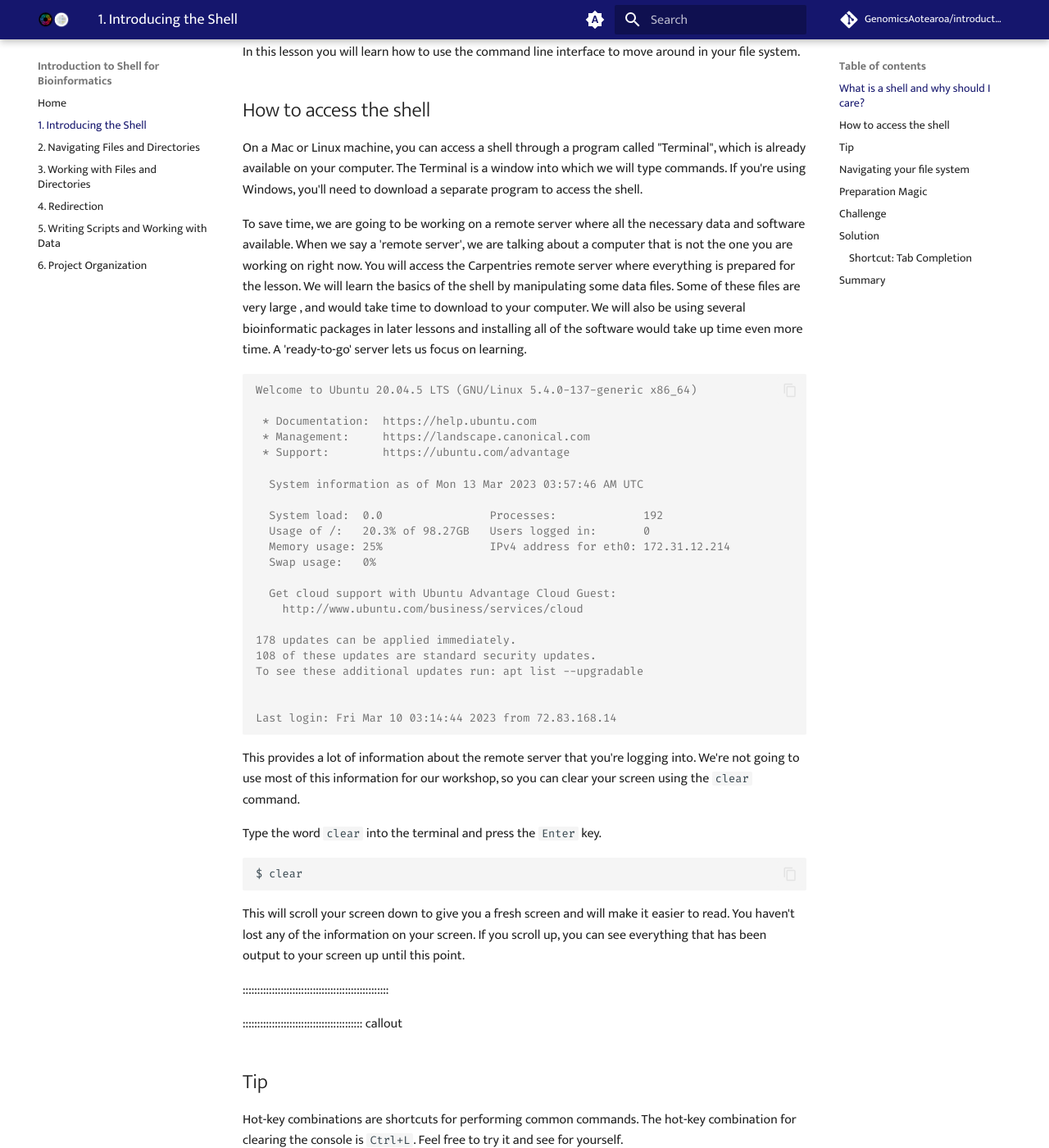
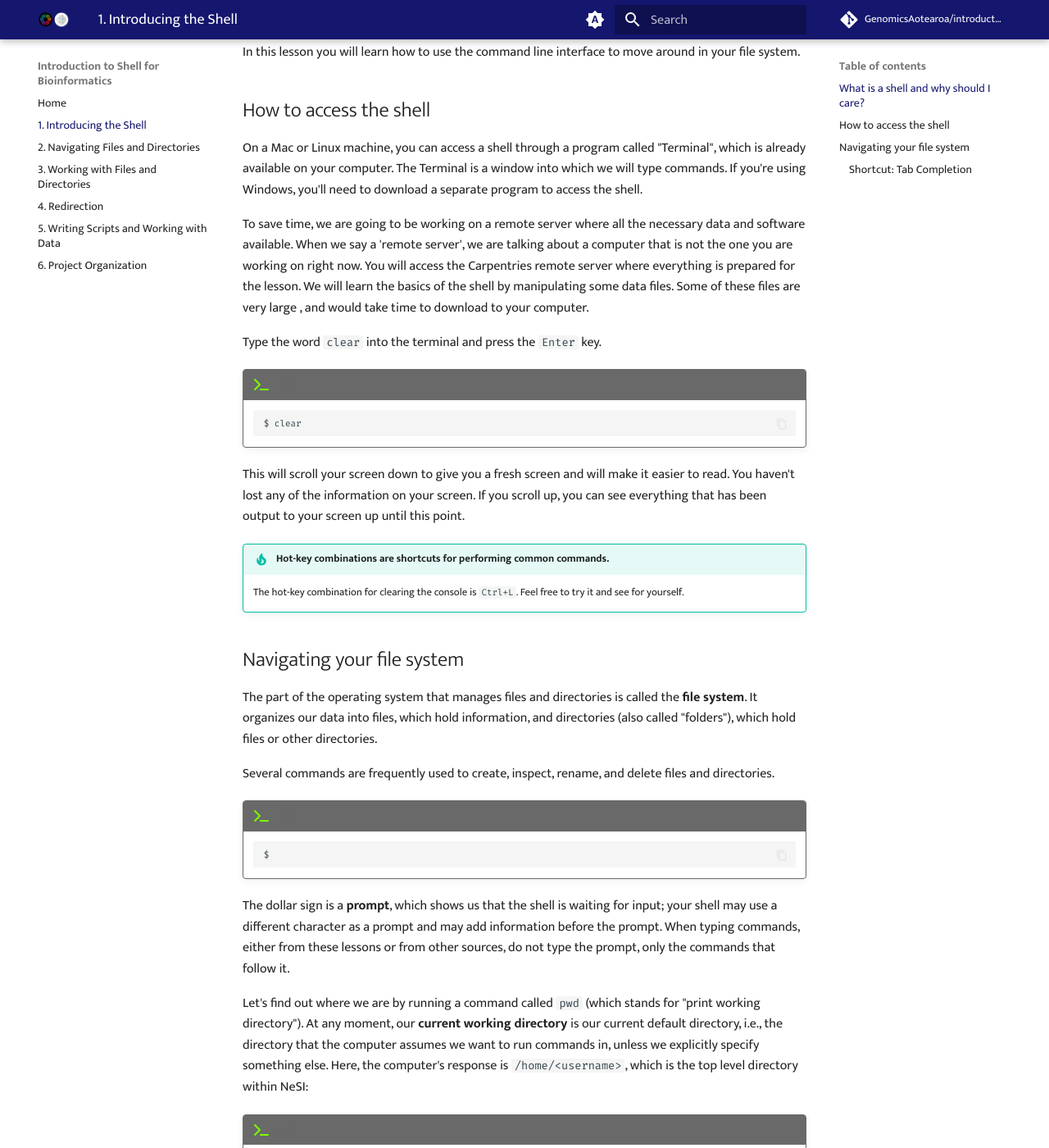
Before and after one commit to GenomicsAotearoa/introduction-to-shell, an MkDocs documentation site: the page built from docs/01-introduction.md, in a window 1280 px wide and 1400 px high, scrolled down 1231 px. Shown: the whole window at 82% size. Built offline with MkDocs 1.6.1 and Material for MkDocs 9.7.7, drawn with Linux system fonts in a browser that asks for light colours; comment, search, counter and statistics services are not loaded; some of the changed text lies outside the part shown.

Commit message:
update episode 1.

````diff
--- a/docs/01-introduction.md
+++ b/docs/01-introduction.md
@@ -56,58 +56,27 @@
 You will access the Carpentries remote server where everything is prepared for the lesson.
 We will learn the basics of the shell by manipulating some data files. Some of these files are very large
 , and would take time to download to your computer.
-We will also be using several bioinformatic packages in later lessons and installing all of the software
-would take up time even more time. A 'ready-to-go' server lets us focus on learning.
 
 
-```output
-Welcome to Ubuntu 20.04.5 LTS (GNU/Linux 5.4.0-137-generic x86_64)
-
- * Documentation:  https://help.ubuntu.com
- * Management:     https://landscape.canonical.com
- * Support:        https://ubuntu.com/advantage
-
-  System information as of Mon 13 Mar 2023 03:57:46 AM UTC
-
-  System load:  0.0                Processes:             192
-  Usage of /:   20.3% of 98.27GB   Users logged in:       0
-  Memory usage: 25%                IPv4 address for eth0: 172.31.12.214
-  Swap usage:   0%
-
-  Get cloud support with Ubuntu Advantage Cloud Guest:
-    http://www.ubuntu.com/business/services/cloud
-
-178 updates can be applied immediately.
-108 of these updates are standard security updates.
-To see these additional updates run: apt list --upgradable
-
-
-Last login: Fri Mar 10 03:14:44 2023 from 72.83.168.14
-```
-
-This provides a lot of information about the remote server that you're logging into. We're not going to use most of this information for
-our workshop, so you can clear your screen using the `clear` command.
 
 Type the word `clear` into the terminal and press the `Enter` key.
 
-```bash
-$ clear
-```
+!!! terminal "code"
+
+    ```bash
+    $ clear
+    ```
 
 This will scroll your screen down to give you a fresh screen and will make it easier to read.
 You haven't lost any of the information on your screen. If you scroll up, you can see everything that has been output to your screen
 up until this point.
 
-::::::::::::::::::::::::::::::::::::::::::::::::::
 
-::::::::::::::::::::::::::::::::::::::::: callout
 
-## Tip
+!!! tip "Hot-key combinations are shortcuts for performing common commands."
 
-Hot-key combinations are shortcuts for performing common commands.
-The hot-key combination for clearing the console is `Ctrl+L`. Feel free to try it and see for yourself.
+    The hot-key combination for clearing the console is `Ctrl+L`. Feel free to try it and see for yourself.
 
-::::::::::::::::::::::::::::::::::::::::::::::::::
 
 ## Navigating your file system
 
@@ -120,35 +89,11 @@
 
 Several commands are frequently used to create, inspect, rename, and delete files and directories.
 
-::::::::::::::::::::::::::::::::::::::::: callout
+!!! terminal "code"
 
-## Preparation Magic
-
-You may have a prompt (the characters to the left of the cursor) that looks different from the `$` sign character used here.
-If you would like to change your prompt to match the example prompt, first type the command:
-`echo $PS1`
-into your shell, followed by pressing the <kbd>Enter</kbd> key.
-
-This will print the bash special characters that are currently defining your prompt.
-To change the prompt to a `$` (followed by a space), enter the command:
-`PS1='$ '`
-Your window should look like our example in this lesson.
-
-To change back to your original prompt, type in the output of the previous command `echo $PS1` (this will be different depending on the
-original configuration) between the quotes in the following command:
-`PS1=""`
-
-For example, if the output of `echo $PS1` was `\u@\h:\w $ `,
-then type those characters between the quotes in the above command: `PS1="\u@\h:\w $ "`.
-Alternatively, you can reset your original prompt by exiting the shell and opening a new session.
-
-This isn't necessary to follow along (in fact, your prompt may have other helpful information you want to know about). This is up to you!
-
-::::::::::::::::::::::::::::::::::::::::::::::::::
-
-```bash
-$
-```
+    ```bash
+    $
+    ```
 
 The dollar sign is a **prompt**, which shows us that the shell is waiting for input;
 your shell may use a different character as a prompt and may add information before
@@ -166,24 +111,27 @@
 the computer's response is `/home/<username>`,
 which is the top level directory within NeSI:
 
-```bash
-$ pwd
-```
+!!! terminal "code"
+    ```bash
+    $ pwd
+    ```
 
-```output
-/home/<username>
-```
+    ```output
+    /home/<username>
+    ```
 
 Let's look at how our file system is organized. We can see what files and subdirectories are in this directory by running `ls`,
 which stands for "listing":
 
-```bash
-$ ls
-```
+!!! terminal "code"
 
-```output
-obss_2023
-```
+    ```bash
+    $ ls
+    ```
+
+    ```output
+    shell_data
+    ```
 
 `ls` prints the names of the files and directories in the current directory in
 alphabetical order,
@@ -194,111 +142,80 @@
 directory name to change our working directory.
 `cd` stands for "change directory".
 
-Let's say we want to navigate to the `obss_2023/commandline/shell_data` directory we saw above. We can
+Let's say we want to navigate to the `shell_data` directory we saw above. We can
 use the following command to get there:
 
-```bash
-$ cd obss_2023
-```
 
-Let's look at what is in this directory:
+!!! terminal "code"
 
-```bash
-$ ls
-```
+    ```bash
+    cd shell_data
+    ```
 
-```output
-commandline  genome_assembly  genomic_dna  intro_git  intro_snakemake  nanopore
-```
+    and take a look
 
-And we'll then navigate into `commandline`
+    ```bash
+    $ ls
+    ```
 
-```bash
-cd commandline
-```
-
-and take a look
-
-```bash
-$ ls
-```
-
-```output
-shell4b_data  shell_data
-```
-
-And then we'll `cd` into `shell_data`
-
-```bash
-cd shell_data
-```
-
-And take a look
-
-```bash
-ls
-```
-
-```output
-sra_metadata  untrimmed_fastq
-```
+    ```output
+    sra_metadata  untrimmed_fastq
+    ```
 
 We can make the `ls` output more comprehensible by using the **flag** `-F`,
 which tells `ls` to add a trailing `/` to the names of directories:
 
-```bash
-$ ls -F
-```
+!!! terminal "code"
 
-```output
-sra_metadata/  untrimmed_fastq/
-```
+    ```bash
+    $ ls -F
+    ```
 
-Anything with a "/" after it is a directory. Things with a "\*" after them are programs. If
-there are no decorations, it's a file.
+    ```output
+    sra_metadata/  untrimmed_fastq/
+    ```
 
-`ls` has lots of other options. To find out what they are, we can type:
+!!! circle-info "what is `/`"
 
-```bash
-$ man ls
-```
+    Anything with a `/` after it is a directory. Things with a "\*" after them are programs. If
+    there are no decorations, it's a file.
 
-`man` (short for manual) displays detailed documentation (also referred as man page or man file)
-for `bash` commands. It is a powerful resource to explore `bash` commands, understand
-their usage and flags. Some manual files are very long. You can scroll through the
-file using your keyboard's down arrow or use the <kbd>Space</kbd> key to go forward one page
-and the <kbd>b</kbd> key to go backwards one page. When you are done reading, hit <kbd>q</kbd>
-to quit.
 
-::::::::::::::::::::::::::::::::::::::: challenge
+!!! quote "`ls` has lots of other options. To find out what they are, we can type:"
 
-## Challenge
+    ```bash
+    $ man ls
+    ```
 
-Use the `-l` option for the `ls` command to display more information for each item
-in the directory. What is one piece of additional information this long format
-gives you that you don't see with the bare `ls` command?
+    `man` (short for manual) displays detailed documentation (also referred as man page or man file)
+    for `bash` commands. It is a powerful resource to explore `bash` commands, understand
+    their usage and flags. Some manual files are very long. You can scroll through the
+    file using your keyboard's down arrow or use the <kbd>Space</kbd> key to go forward one page
+    and the <kbd>b</kbd> key to go backwards one page. When you are done reading, hit <kbd>q</kbd>
+    to quit.
 
-::::::::::::::: solution
 
-## Solution
+!!! question "Challenge"
 
-```bash
-$ ls -l
-```
+    Use the `-l` option for the `ls` command to display more information for each item
+    in the directory. What is one piece of additional information this long format
+    gives you that you don't see with the bare `ls` command?
 
-```output
-total 8
-drwxr-x--- 2 dcuser dcuser 4096 Jul 30  2015 sra_metadata
-drwxr-xr-x 2 dcuser dcuser 4096 Nov 15  2017 untrimmed_fastq
-```
+    !!! check-to-slot "solution"
 
-The additional information given includes the name of the owner of the file,
-when the file was last modified, and whether the current user has permission
-to read and write to the file.
+    ```bash
+    $ ls -l
+    ```
 
-:::::::::::::::::::::::::
+    ```output
+    total 8
+    drwxr-x--- 2 training training 4096 Jul 30  2015 sra_metadata
+    drwxr-xr-x 2 training training 4096 Nov 15  2017 untrimmed_fastq
+    ```
 
-::::::::::::::::::::::::::::::::::::::::::::::::::
+    The additional information given includes the name of the owner of the file,
+    when the file was last modified, and whether the current user has permission
+    to read and write to the file.
 
 No one can possibly learn all of these arguments, that's what the manual page
 is for. You can (and should) refer to the manual page or other help files
@@ -306,14 +223,16 @@
 
 Let's go into the `untrimmed_fastq` directory and see what is in there.
 
-```bash
-$ cd untrimmed_fastq
-$ ls -F
-```
+!!! terminal "code"
 
-```output
-SRR097977.fastq  SRR098026.fastq
-```
+    ```bash
+    $ cd untrimmed_fastq
+    $ ls -F
+    ```
+
+    ```output
+    SRR097977.fastq  SRR098026.fastq
+    ```
 
 This directory contains two files with `.fastq` extensions. FASTQ is a format
 for storing information about sequencing reads and their quality.
@@ -329,24 +248,27 @@
 
 Return to your home directory:
 
-```bash
-$ cd
-```
+!!! terminal "code"
+    ```bash
+    $ cd
+    ```
 
-then enter:
+    then enter:
 
-```bash
-$ cd obss_2023/com<tab>/she<tab>_<tab>
-```
+    ```bash
+    $ cd she<tab>
+    ```
 
-The shell will fill in the rest of the directory name for `commandline` and then `shell_data`.
+The shell will fill in the rest of the directory name for `shell_data`.
 
 Now change directories to `untrimmed_fastq` in `shell_data`
 
-```bash
-$ cd shell_data
-$ cd untrimmed_fastq
-```
+!!! terminal "code"
+
+    ```bash
+    $ cd shell_data
+    $ cd untrimmed_fastq
+    ```
 
 Using tab complete can be very helpful. However, it will only autocomplete
 a file or directory name if you've typed enough characters to provide
@@ -355,51 +277,53 @@
 For example, if we now try to list the files which names start with `SR`
 by using tab complete:
 
-```bash
-$ ls SR<tab>
-```
+!!! terminal "code"
+
+    ```bash
+    $ ls SR<tab>
+    ```
 
 The shell auto-completes your command to `SRR09`, because all file names in
 the directory begin with this prefix. When you hit
 <kbd>Tab</kbd> again, the shell will list the possible choices.
 
-```bash
-$ ls SRR09<tab><tab>
-```
+!!! terminal "code"
 
-```output
-SRR097977.fastq  SRR098026.fastq
-```
+    ```bash
+    $ ls SRR09<tab><tab>
+    ```
+
+    ```output
+    SRR097977.fastq  SRR098026.fastq
+    ```
 
 Tab completion can also fill in the names of programs, which can be useful if you
 remember the beginning of a program name.
 
-```bash
-$ pw<tab><tab>
-```
+!!! terminal "code"
 
-```output
-pwck      pwconv    pwd       pwdx      pwunconv
-```
+    ```bash
+    $ pw<tab><tab>
+    ```
+
+    ```output
+    pwck      pwconv    pwd       pwdx      pwunconv
+    ```
 
 Displays the name of every program that starts with `pw`.
 
-## Summary
+!!! graduation-cap "Summary"
 
-We now know how to move around our file system using the command line.
-This gives us an advantage over interacting with the file system through
-a GUI as it allows us to work on a remote server, carry out the same set of operations
-on a large number of files quickly, and opens up many opportunities for using
-bioinformatic software that is only available in command line versions.
+    We now know how to move around our file system using the command line.
+    This gives us an advantage over interacting with the file system through
+    a GUI as it allows us to work on a remote server, carry out the same set of operations
+    on a large number of files quickly, and opens up many opportunities for using
+    bioinformatic software that is only available in command line versions.
 
-In the next few episodes, we'll be expanding on these skills and seeing how
-using the command line shell enables us to make our workflow more efficient and reproducible.
+    In the next few episodes, we'll be expanding on these skills and seeing how
+    using the command line shell enables us to make our workflow more efficient and reproducible.
 
-:::::::::::::::::::::::::::::::::::::::: keypoints
-
-- The shell gives you the ability to work more efficiently by using keyboard commands rather than a GUI.
-- Useful commands for navigating your file system include: `ls`, `pwd`, and `cd`.
-- Most commands take options (flags) which begin with a `-`.
-- Tab completion can reduce errors from mistyping and make work more efficient in the shell.
-
-::::::::::::::::::::::::::::::::::::::::::::::::::
+    - The shell gives you the ability to work more efficiently by using keyboard commands rather than a GUI.
+    - Useful commands for navigating your file system include: `ls`, `pwd`, and `cd`.
+    - Most commands take options (flags) which begin with a `-`.
+    - Tab completion can reduce errors from mistyping and make work more efficient in the shell.
````
